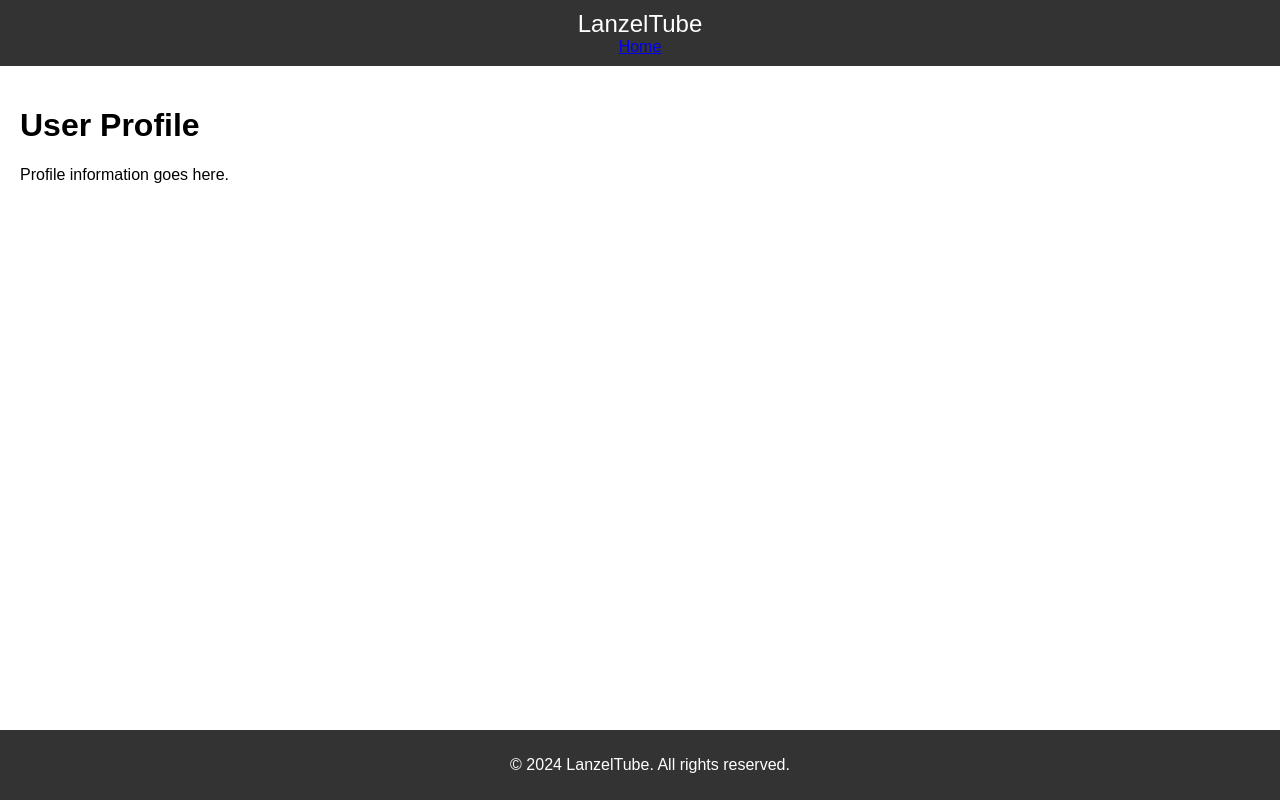
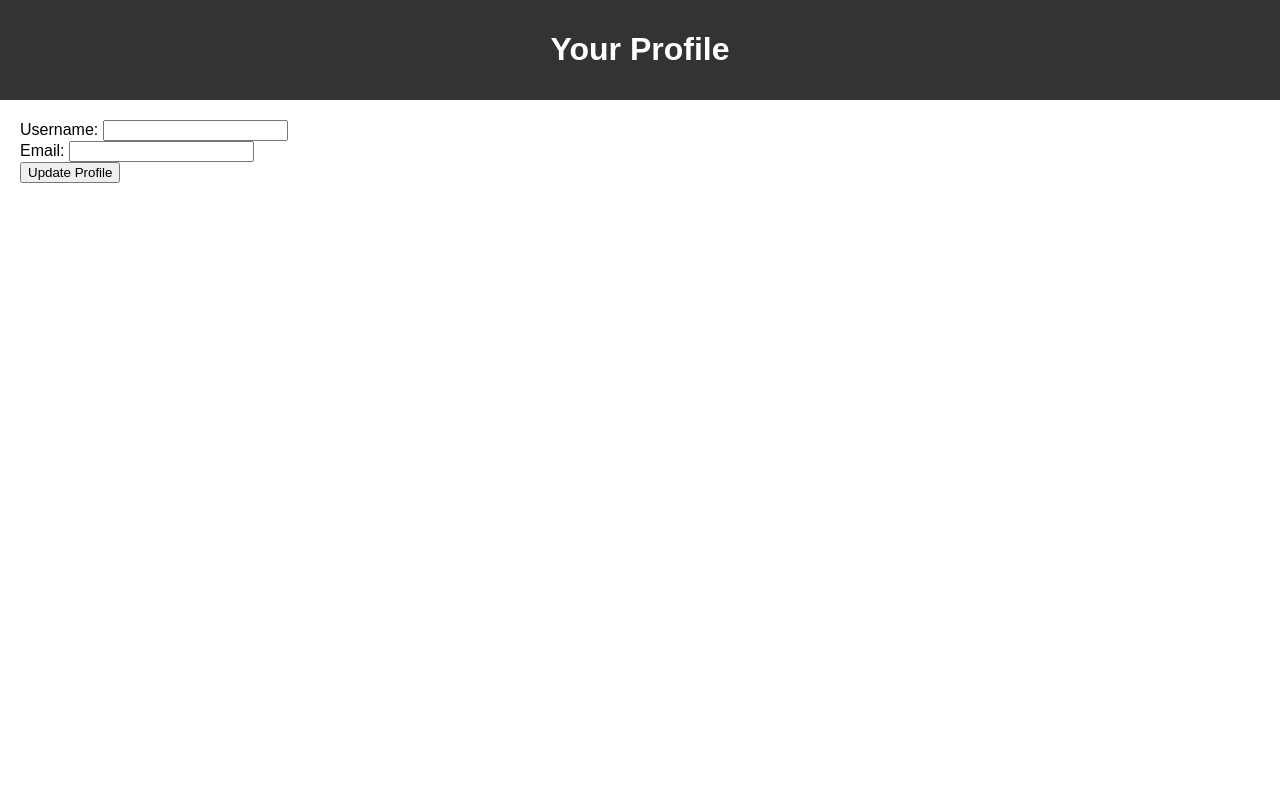
Before and after one commit to Nathanuhhu/LanzelTube, a website: page public/profile.html in a window 1280 px wide. Drawn offline with Linux system fonts and the light colour scheme.

Commit message:
Update profile.html

```diff
--- a/public/profile.html
+++ b/public/profile.html
@@ -4,19 +4,24 @@
   <meta charset="UTF-8">
   <meta name="viewport" content="width=device-width, initial-scale=1.0">
   <title>Profile</title>
-  <link rel="stylesheet" href="css/styles.css">
+  <link rel="stylesheet" href="/css/styles.css">
 </head>
 <body>
   <header>
-    <div class="logo">LanzelTube</div>
-    <a href="/index.html">Home</a>
+    <h1>Your Profile</h1>
   </header>
   <main>
-    <h1>User Profile</h1>
-    <p>Profile information goes here.</p>
+    <form action="/profiles/update" method="POST">
+      <div>
+        <label for="username">Username:</label>
+        <input type="text" id="username" name="username" required>
+      </div>
+      <div>
+        <label for="email">Email:</label>
+        <input type="email" id="email" name="email" required>
+      </div>
+      <button type="submit">Update Profile</button>
+    </form>
   </main>
-  <footer>
-    <p>&copy; 2024 LanzelTube. All rights reserved.</p>
-  </footer>
 </body>
 </html>
```
